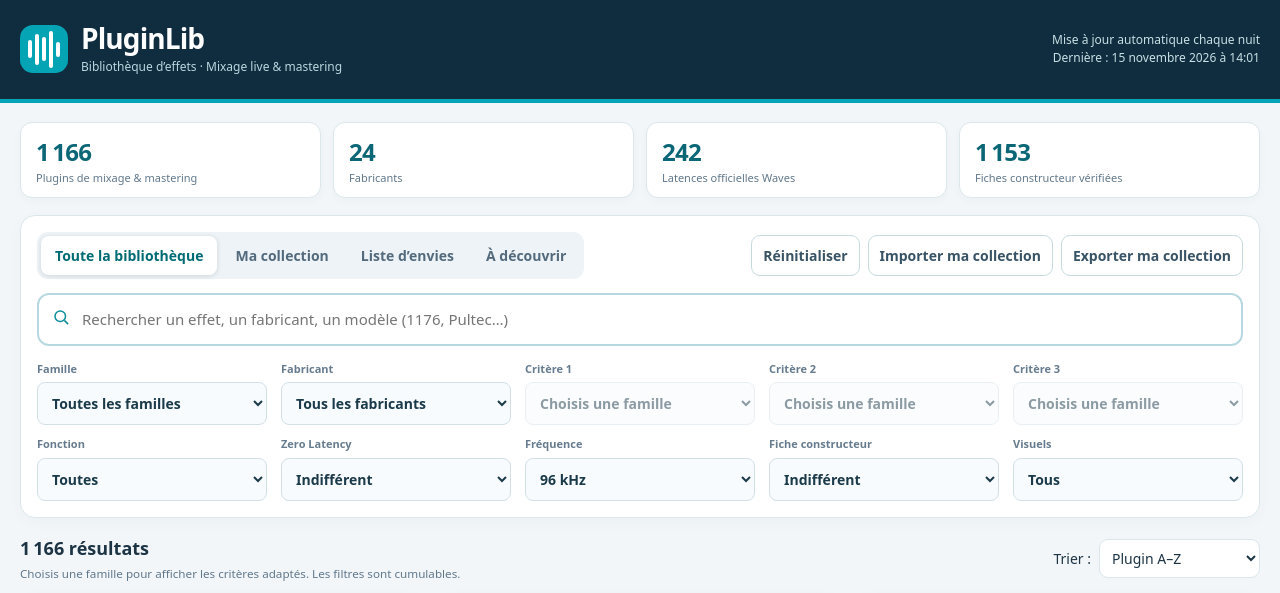
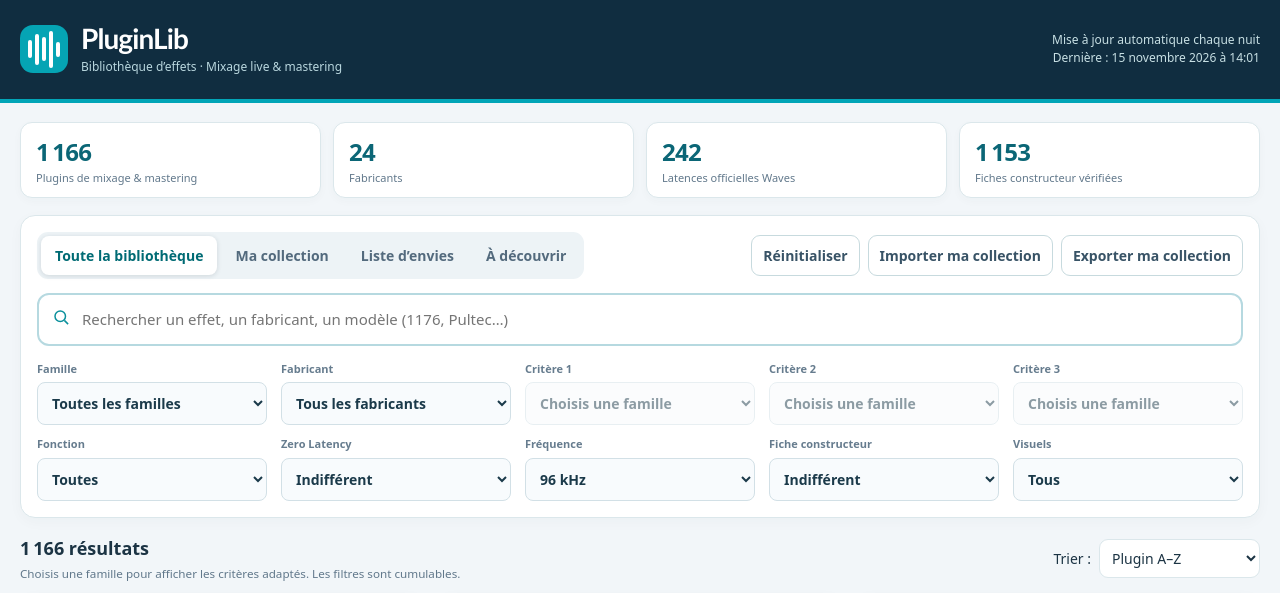
Before and after one commit to regieface/pluginlib, a plain HTML site: page index.html in a window 1280 px wide. Shown: the top 593 px of the page. Drawn offline with Linux system fonts and the light colour scheme; grey boxes are pictures that could not be loaded.

Commit message:
changement de police

```diff
--- a/styles.css
+++ b/styles.css
@@ -11,7 +11,7 @@ header { background: var(--navy); color: #fff; border-bottom: 4px solid #02a5b7;
 .symbol { width: 48px; height: 48px; background: #05a4b4; border-radius: 13px; display: flex; align-items: center; justify-content: center; gap: 3px; }
 .symbol i { display: block; background: #fff; border-radius: 10px; width: 4px; height: 18px; }
 .symbol i:nth-child(2) { height: 31px; } .symbol i:nth-child(3) { height: 24px; } .symbol i:nth-child(4) { height: 37px; } .symbol i:nth-child(5) { height: 15px; }
-h1 { font-size: 28px; letter-spacing: -.9px; margin: 0; line-height: 1.1; }
+h1 { font-family: "Avenir Next", Avenir, "Trebuchet MS", sans-serif; font-size: 28px; font-weight: 800; letter-spacing: -.9px; margin: 0; line-height: 1.1; }
 .tagline { margin: 4px 0 0; color: #b9d7de; font-size: 12px; }
 .headright { font-size: 12px; color: #c7dfe3; text-align: right; }
 
```
